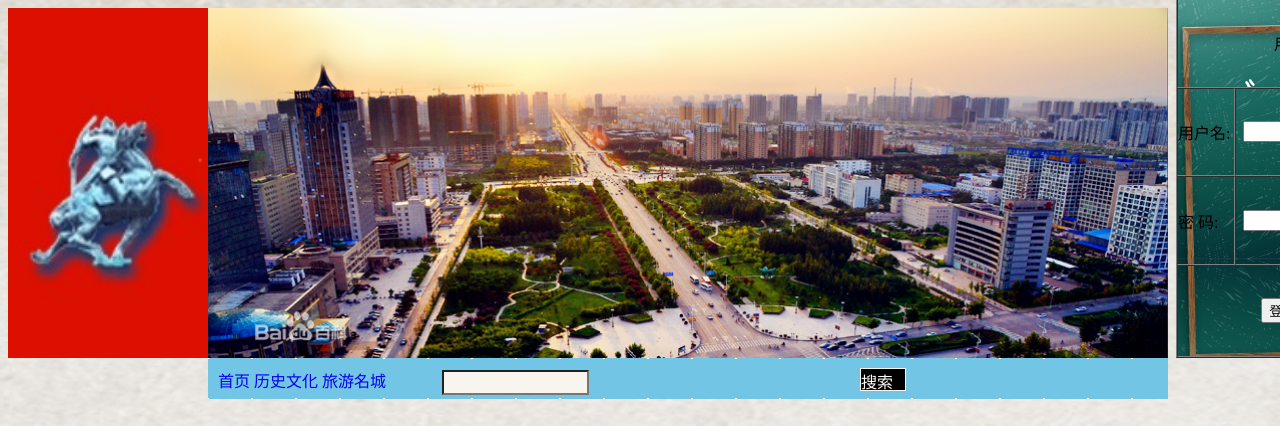
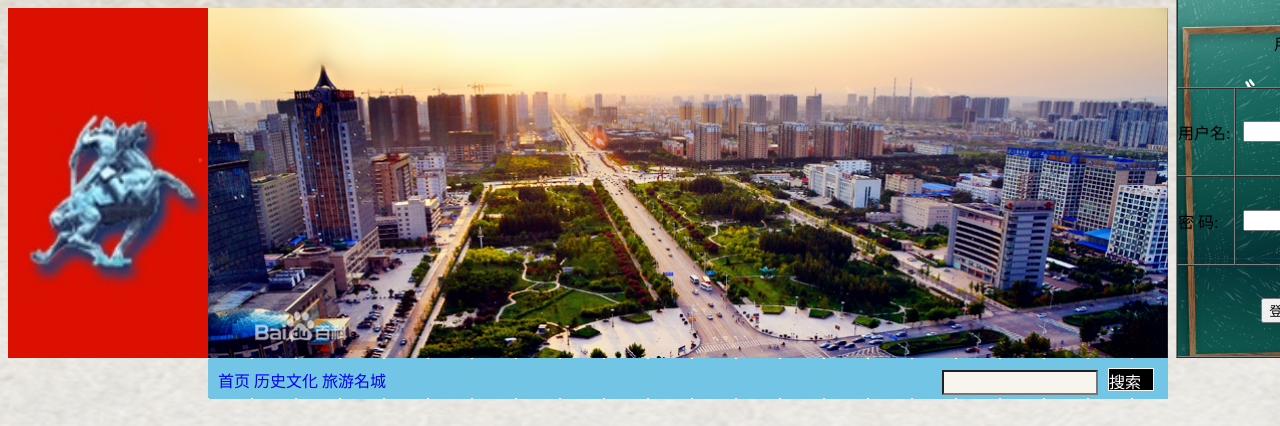
Before and after one commit to WUYALUHAN/webpush, a plain HTML site: page a大作业/hd1.html in a window 1280 px wide. Shown: the top 426 px of the page. Drawn offline with Linux system fonts and the light colour scheme.

Commit message:
课程设计

```diff
--- a/a大作业/hd.css
+++ b/a大作业/hd.css
@@ -43,7 +43,9 @@ a:hover{
 	width:140px;
 	height:19px;
 	background-color:#f8f5ee;
-	padding-right:1px;
+	padding-right:10px;
+	position: relative;
+	left:500px;
 }
 #c3{
 	width:44px;
@@ -52,6 +54,9 @@ a:hover{
 	color:#fff;
 	border:1px solid #f8f5ee;
 	float:right;
+	position: relative;
+	left:248px;
+
 }
 .body{
 	width:1200px;
```
